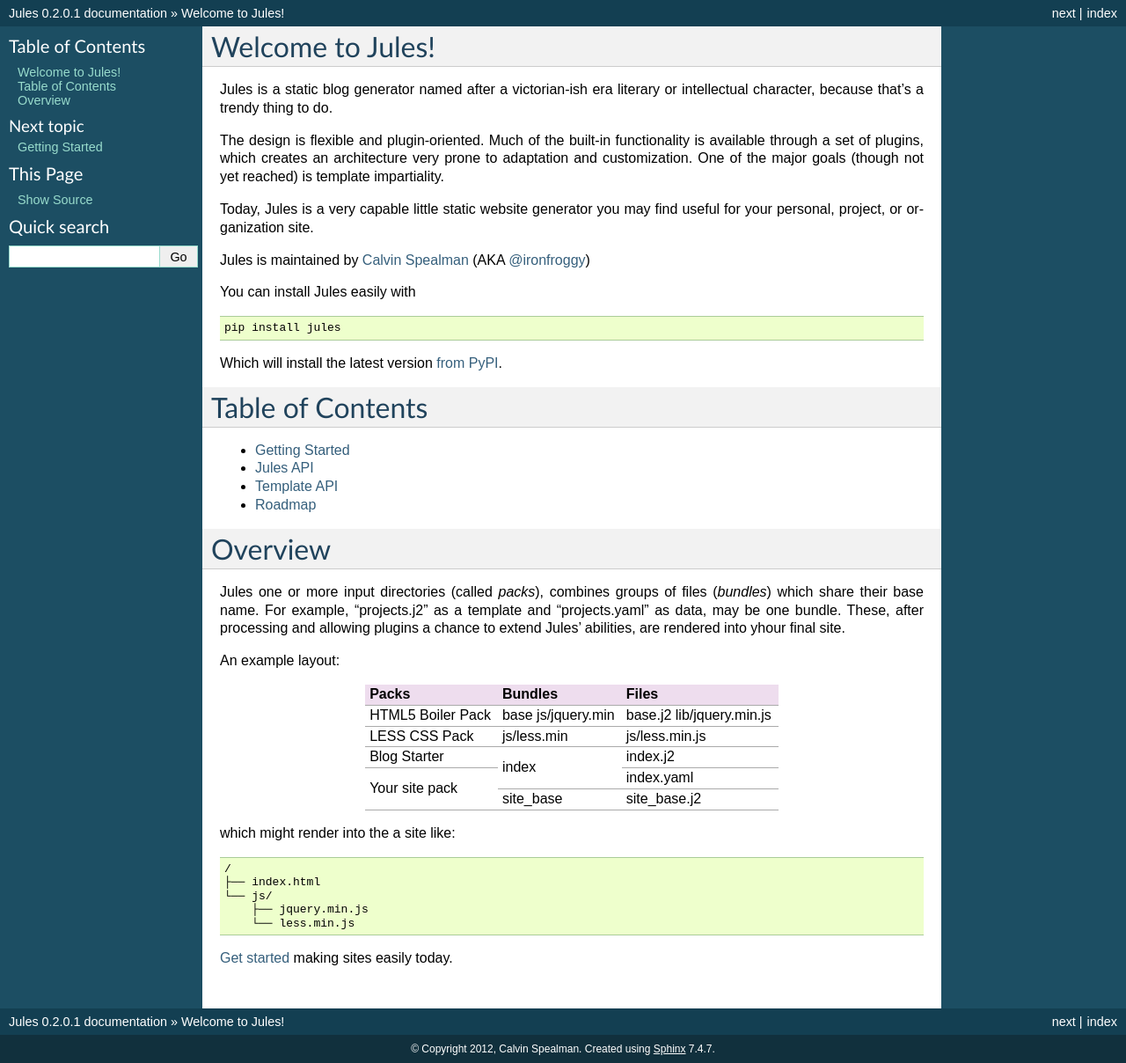
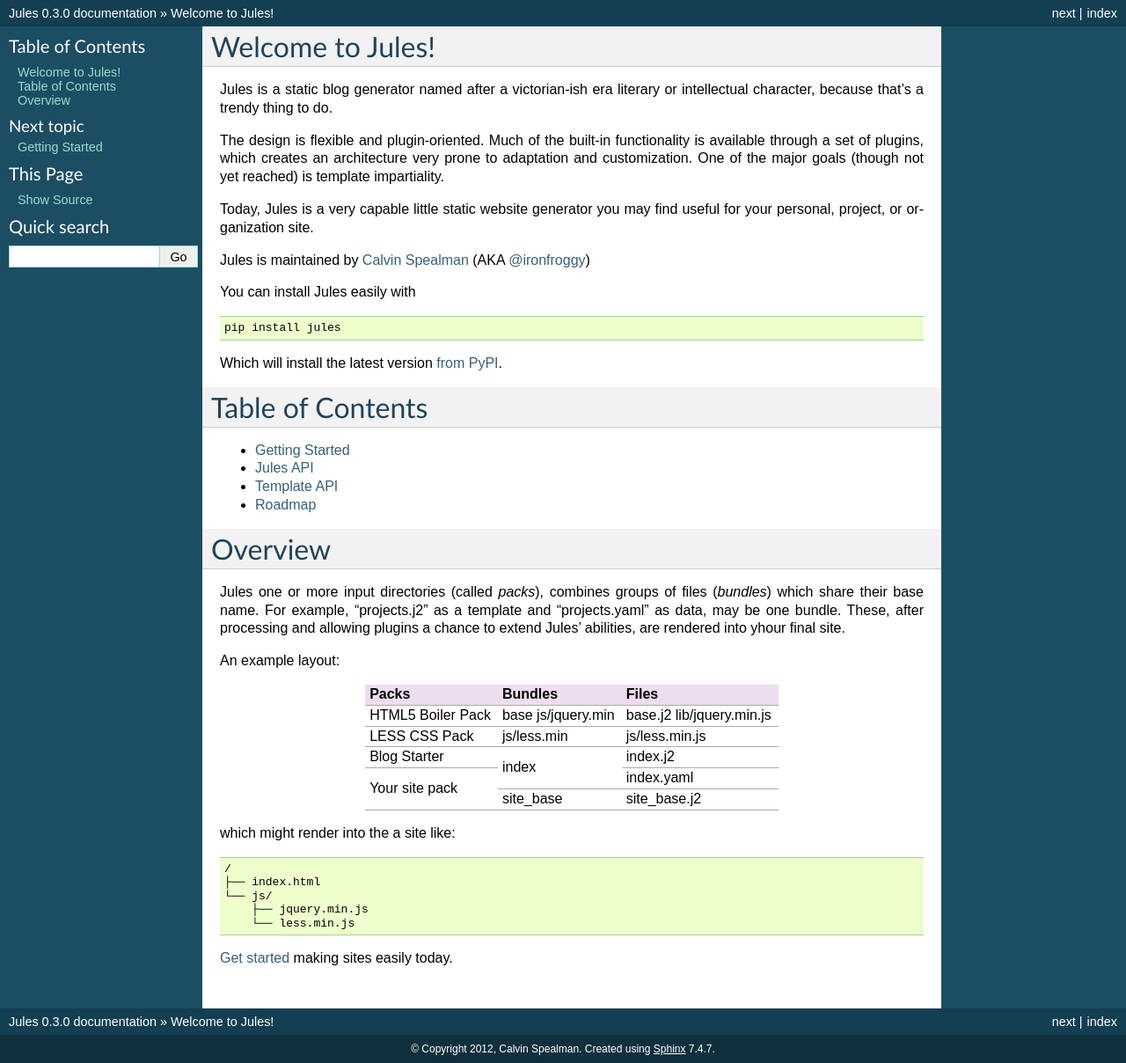
Before and after one commit to ironfroggy/jules, a Sphinx documentation site: the page built from docs/index.rst, in a window 1280 px wide. Shown: the whole page at 88% size. Built offline with Sphinx 7.4.7, drawn with Linux system fonts in a browser that asks for light colours.

Commit message:
Updating documentation version

```diff
--- a/docs/conf.py
+++ b/docs/conf.py
@@ -48,9 +48,9 @@
 # built documents.
 #
 # The short X.Y version.
-version = '0.2'
+version = '0.3'
 # The full version, including alpha/beta/rc tags.
-release = '0.2.0.1'
+release = '0.3.0'
 
 # The language for content autogenerated by Sphinx. Refer to documentation
 # for a list of supported languages.
```
